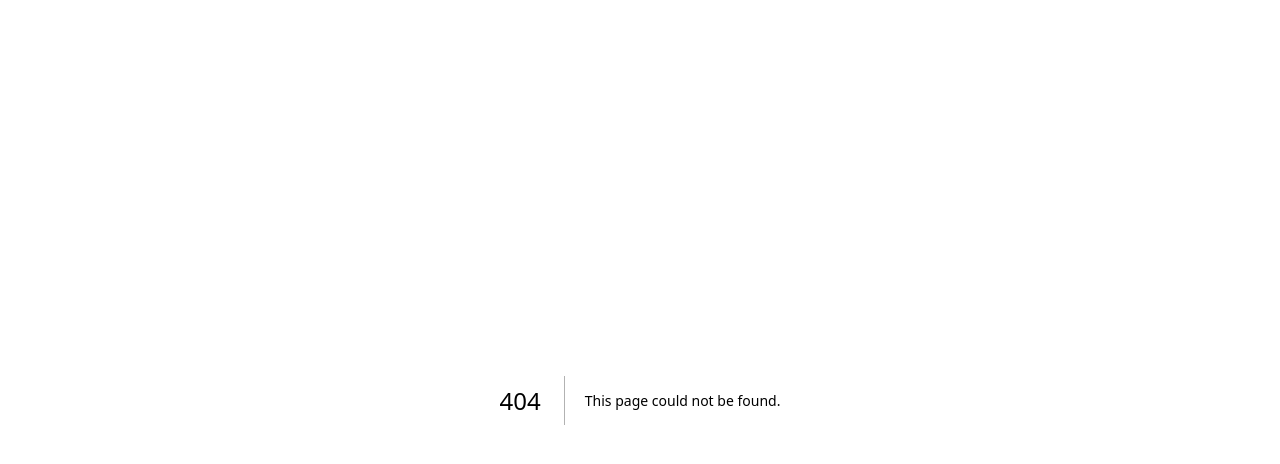
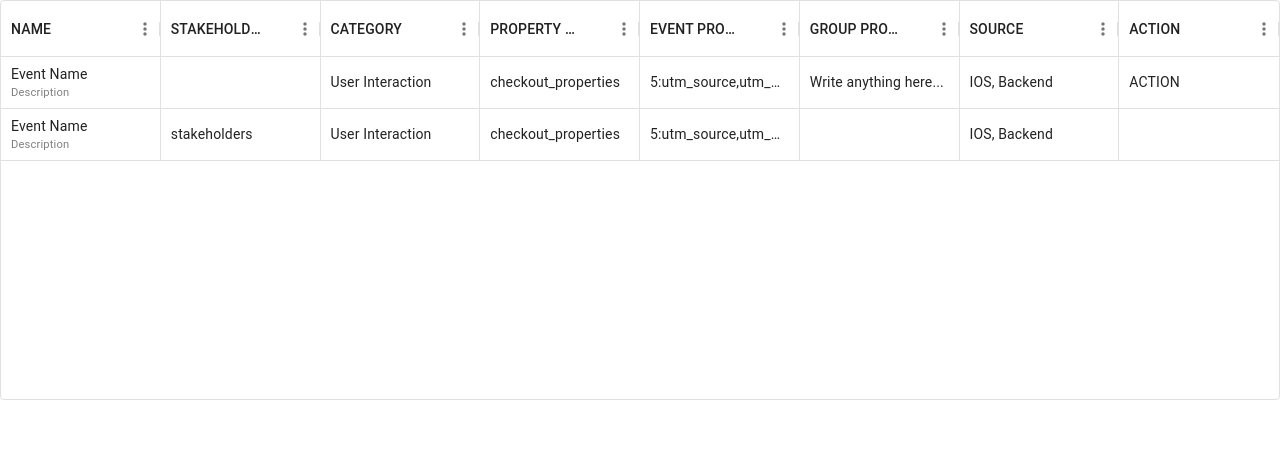
Before and after one commit to syedsartajahmed/hodor, a Next.js app: page /dashboard in a window 1280 px wide. Before the commit this address had no page. Shown: the top 464 px of the page. Built offline with nearby package versions, Linux system fonts and the light colour scheme.

Commit message:
added table

```diff
--- a/src/pages/_app.js
+++ b/src/pages/_app.js
@@ -1,5 +1,17 @@
-import "@/styles/globals.css";
+// import "@/styles/globals.css";
 
-export default function App({ Component, pageProps }) {
-  return <Component {...pageProps} />;
+// export default function App({ Component, pageProps }) {
+//   return <Component {...pageProps} />;
+// }
+
+import * as React from "react";
+import { CssBaseline } from "@mui/material";
+
+export default function MyApp({ Component, pageProps }) {
+  return (
+    <>
+      <CssBaseline />
+      <Component {...pageProps} />
+    </>
+  );
 }
--- /dev/null
+++ b/src/pages/dashboard.js
@@ -0,0 +1,111 @@
+import { Box } from "@mui/material";
+import { DataGrid } from "@mui/x-data-grid";
+import * as React from "react";
+
+const columns = [
+  {
+    field: "name",
+    headerName: "NAME",
+    renderCell: (params) => (
+      <div onClick={() => console.log("Clicked on the Event")}>
+        <p style={{ margin: 0 }}>{params.row.name}</p>
+        <p style={{ margin: 0, fontSize: "0.8em", color: "gray" }}>
+          {params.row.description}
+        </p>
+      </div>
+    ),
+    flex: 1,
+  },
+  {
+    field: "stakeholders",
+    headerName: "STAKEHOLDERS",
+    flex: 1,
+  },
+  {
+    field: "category",
+    headerName: "CATEGORY",
+    flex: 1,
+  },
+  {
+    field: "propertyBundles",
+    headerName: "PROPERTY BUNDLES",
+    flex: 1,
+  },
+  {
+    field: "eventProperties",
+    headerName: "EVENT PROPERTIES",
+    flex: 1,
+  },
+  {
+    field: "groupProperties",
+    headerName: "GROUP PROPERTIES",
+    flex: 1,
+  },
+  {
+    field: "source",
+    headerName: "SOURCE",
+    flex: 1,
+  },
+  {
+    field: "action",
+    headerName: "ACTION",
+    flex: 1,
+  },
+];
+
+const rows = [
+  {
+    id: 1,
+    name: "Event Name",
+    description: "Description",
+    stakeholders: "",
+    category: "User Interaction",
+    propertyBundles: "checkout_properties",
+    eventProperties:
+      "5:utm_source,utm_medium,utm_campaign,utm_term,utm_content",
+    groupProperties: "Write anything here...",
+    source: "IOS, Backend",
+    action: "ACTION",
+  },
+  {
+    id: 2,
+    name: "Event Name",
+    description: "Description",
+    stakeholders: "stakeholders",
+    category: "User Interaction",
+    propertyBundles: "checkout_properties",
+    eventProperties:
+      "5:utm_source,utm_medium,utm_campaign,utm_term,utm_content",
+    groupProperties: "",
+    source: "IOS, Backend",
+  },
+];
+
+const Dashboard = () => {
+  return (
+    <Box sx={{ height: 400, width: "100%" }}>
+      <DataGrid
+        rows={rows}
+        columns={columns}
+        disableColumnFilter
+        hideFooterPagination
+        hideFooter
+        disableRowSelectionOnClick
+        sx={{
+          "& .MuiDataGrid-columnHeaders": {
+            borderBottom: "1px solid rgba(224, 224, 224, 1)",
+          },
+          "& .MuiDataGrid-columnHeader, & .MuiDataGrid-cell": {
+            borderRight: "1px solid rgba(224, 224, 224, 1)",
+          },
+          "& .MuiDataGrid-columnHeader:last-child, & .MuiDataGrid-cell:last-child":
+            {
+              borderRight: "none",
+            },
+        }}
+      />
+    </Box>
+  );
+};
+
+export default Dashboard;
```
Also changed, not shown: package.json (+9 -5 lines), 1 other file (tests, documents, lock files or other folders).
